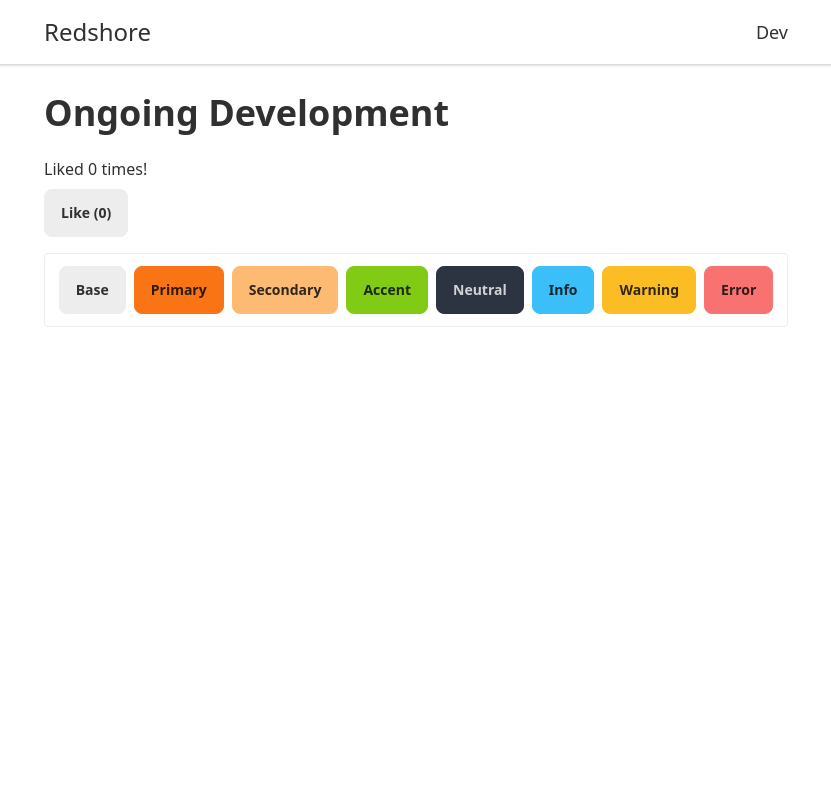
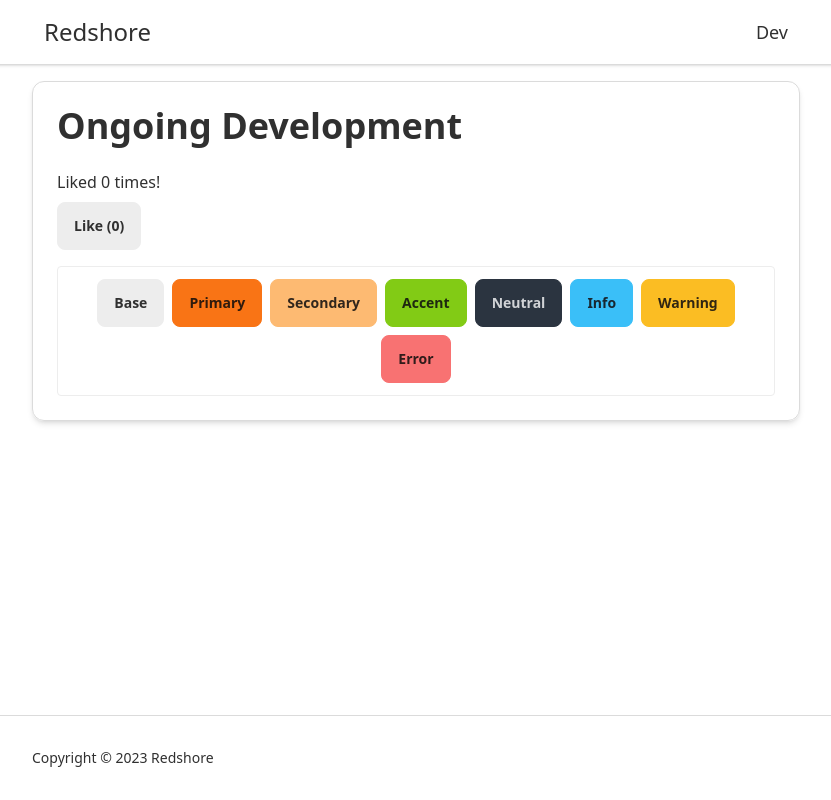
Before and after one commit to isutare412/bloated, a SvelteKit app in the folder ui/: page /dev in a window 1280 px wide. Shown: the whole page, without its empty margins (224-1055 px from the left). Built offline with nearby package versions, Linux system fonts and the light colour scheme.

Commit message:
feat: add footer

```diff
--- /dev/null
+++ b/ui/src/components/Footer.svelte
@@ -0,0 +1,5 @@
+<footer class="footer footer- border-base-300 mt-auto border-t p-8">
+	<div class="mx-auto w-full max-w-3xl">
+		<p>Copyright © 2023 Redshore</p>
+	</div>
+</footer>
--- a/ui/src/components/NavBar.svelte
+++ b/ui/src/components/NavBar.svelte
@@ -33,7 +33,7 @@
 		</div>
 		<ul class="hidden items-center gap-x-2 md:flex">
 			{#each pages.slice(1) as page (page.name)}
-				<li><a href={page.href} class="text-lg font-light">{page.name}</a></li>
+				<li><a href={page.href} class="link link-hover text-lg font-light">{page.name}</a></li>
 			{/each}
 		</ul>
 	</div>
@@ -62,7 +62,10 @@
 					<ul>
 						{#each pages as page (page.name)}
 							<li>
-								<a href={page.href} on:click={closeDrawer} class="text-lg font-light">{page.name}</a
+								<a
+									href={page.href}
+									on:click={closeDrawer}
+									class="link link-hover text-lg font-light">{page.name}</a
 								>
 							</li>
 						{/each}
--- a/ui/src/routes/+layout.svelte
+++ b/ui/src/routes/+layout.svelte
@@ -1,4 +1,5 @@
 <script lang="ts">
+	import Footer from '$components/Footer.svelte'
 	import NavBar from '$components/NavBar.svelte'
 	import '@fontsource-variable/inter'
 	import '../app.css'
@@ -8,8 +9,13 @@
 	<title>Redshore</title>
 </svelte:head>
 
-<NavBar>
-	<section class="mx-auto w-full max-w-3xl p-3">
-		<slot />
-	</section>
-</NavBar>
+<div class="flex min-h-screen flex-col">
+	<NavBar>
+		<section
+			class="md:border-base-300 mx-auto mb-6 w-full max-w-3xl p-6 md:rounded-xl md:border md:shadow-md"
+		>
+			<slot />
+		</section>
+		<Footer />
+	</NavBar>
+</div>
```
